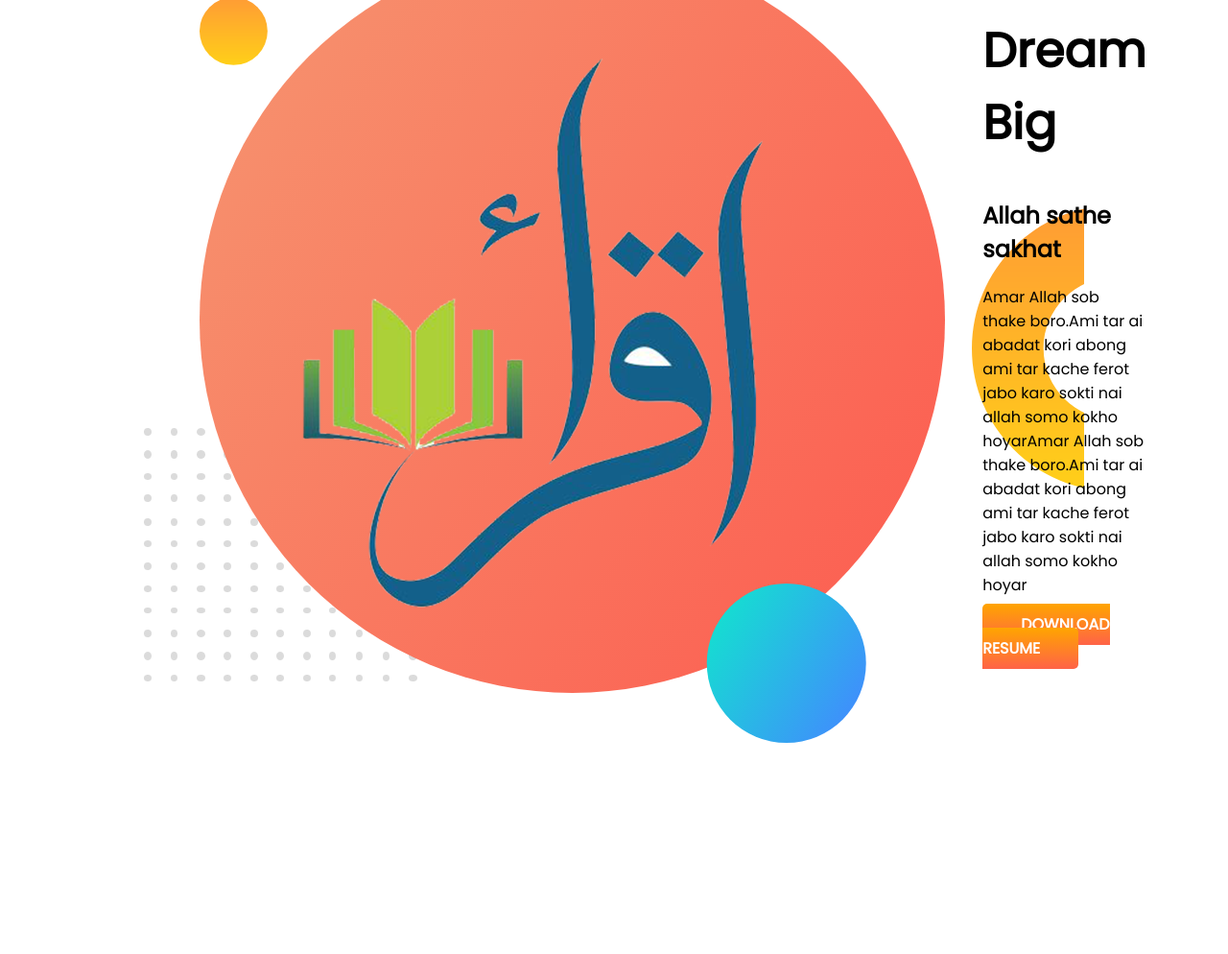
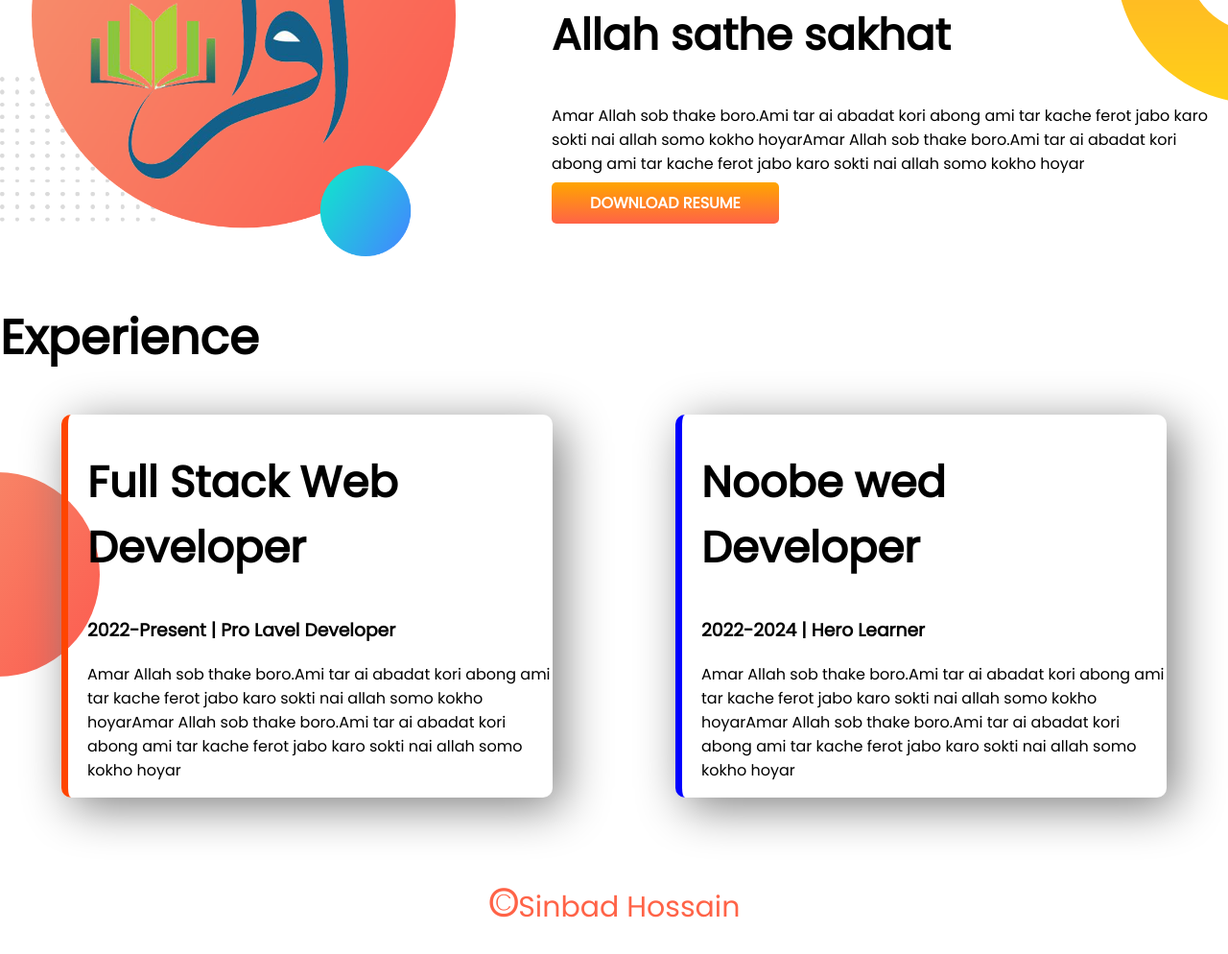
Before and after one commit to arifulsinbad/Doveloper-Portfolio, a plain HTML site: page index.html in a window 1280 px wide. Shown: the part 1048-2042 px from the top of the page at 96% size. Before the commit the page ends 1979 px from the top, so only its background shows below. Drawn offline with Linux system fonts and the light colour scheme.

Commit message:
added footer

```diff
--- a/index.html
+++ b/index.html
@@ -13,7 +13,7 @@
 
 </head>
 <body>
-    <section class="top-banner">
+    <section class="top-banner flexible-continer">
         <div class="width">
             <h1>Asslamualikum </h1>
         <h1><span class="orange-color">Sinbad Hossain</span> World!</h1>
@@ -26,12 +26,12 @@
         <img src="my-bg3.png">
     </div>
 </section>
-<section class="dream-big">
+<section class="dream-big flexible-continer">
     <Div class="imgs">
-        <img src="my-bg 4.png" alt="">
+        <img src="my-bg 4.png" width="100%" alt="">
 
     </Div>
-    <div class="width">
+    <div class="width-left">
         <h1>Dream Big</h1>
         <h2>Allah sathe sakhat</h2>
         <p>Amar Allah sob thake boro.Ami tar ai abadat kori abong ami tar kache ferot jabo karo
@@ -39,6 +39,26 @@
              <a class="link-botton" href="" target="_blank">DOWNLOAD RESUME</a>
     </div>
 </section>
+<section class="experience-area ">
+    <h1>Experience</h1>
+    <div class="flexible-continer">
+        <div id="full-stack" class="sawdo">
+            <h2>Full Stack Web Developer</h2>
+            <H3>2022-Present | Pro Lavel Developer</H3>
+            <p>Amar Allah sob thake boro.Ami tar ai abadat kori abong ami tar kache ferot jabo karo
+                sokti nai allah somo kokho hoyarAmar Allah sob thake boro.Ami tar ai abadat kori
+                abong ami tar kache ferot jabo karo sokti nai allah somo kokho hoyar</p>
+        </div>
+        <div id="noobe" class="sawdo">
+            <h2>Noobe wed Developer</h2>
+            <h3>2022-2024 | Hero Learner</h3>
+            <p>Amar Allah sob thake boro.Ami tar ai abadat kori abong ami tar kache ferot jabo karo
+                sokti nai allah somo kokho hoyarAmar Allah sob thake boro.Ami tar ai abadat kori
+                abong ami tar kache ferot jabo karo sokti nai allah somo kokho hoyar</p>
+        </div>
+    </div>
+</section>
 
 </body>
+<footer><p><b>&copy;</b>Sinbad Hossain</p></footer>
 </html>
--- a/style.css
+++ b/style.css
@@ -8,9 +8,9 @@ h1{
 .orange-color{
     color: orange;
 }
-section{
+.flexible-continer{
     display: flex;
-    margin: 150px;
+    margin: 0px;
 }
 .width{
     width: 50%;
@@ -37,10 +37,53 @@ section{
 
 }
 .imgs{
-    width: 200%;
+    width: 100%;
+    padding-top: 150px;
 }
 .dream-big{
     background-image: url(images/dream-bg.png);
     background-repeat: no-repeat;
     background-position: right;
 }
+.padding{
+    padding: 30px 40px;
+    padding: bottom 40px; ;
+}
+.width-left{
+    padding-left: 100px;
+    padding-top: 200px;
+}
+.sawdo{
+    width:100%;
+    margin-left: 5%;
+    margin-right:5%;
+    padding-left: 20px;
+    border-radius: 10px;
+    box-shadow: 10px 10px 50px gray;
+
+
+}
+h2{
+    font-size: 45px;
+}
+.experience-area{
+    padding-bottom: 50px;
+    background-image: url(images/exp-bg.png);
+    background-repeat: no-repeat;
+
+    background-position: left;
+}
+#full-stack{
+    border-left: 7px solid orangered;
+}
+#noobe{
+    border-left: 7px solid blue;
+}
+footer{
+    font-size: 30px;
+    color: tomato;
+    text-align: center;
+}
+b{
+    font-size: 40px;
+}
```
